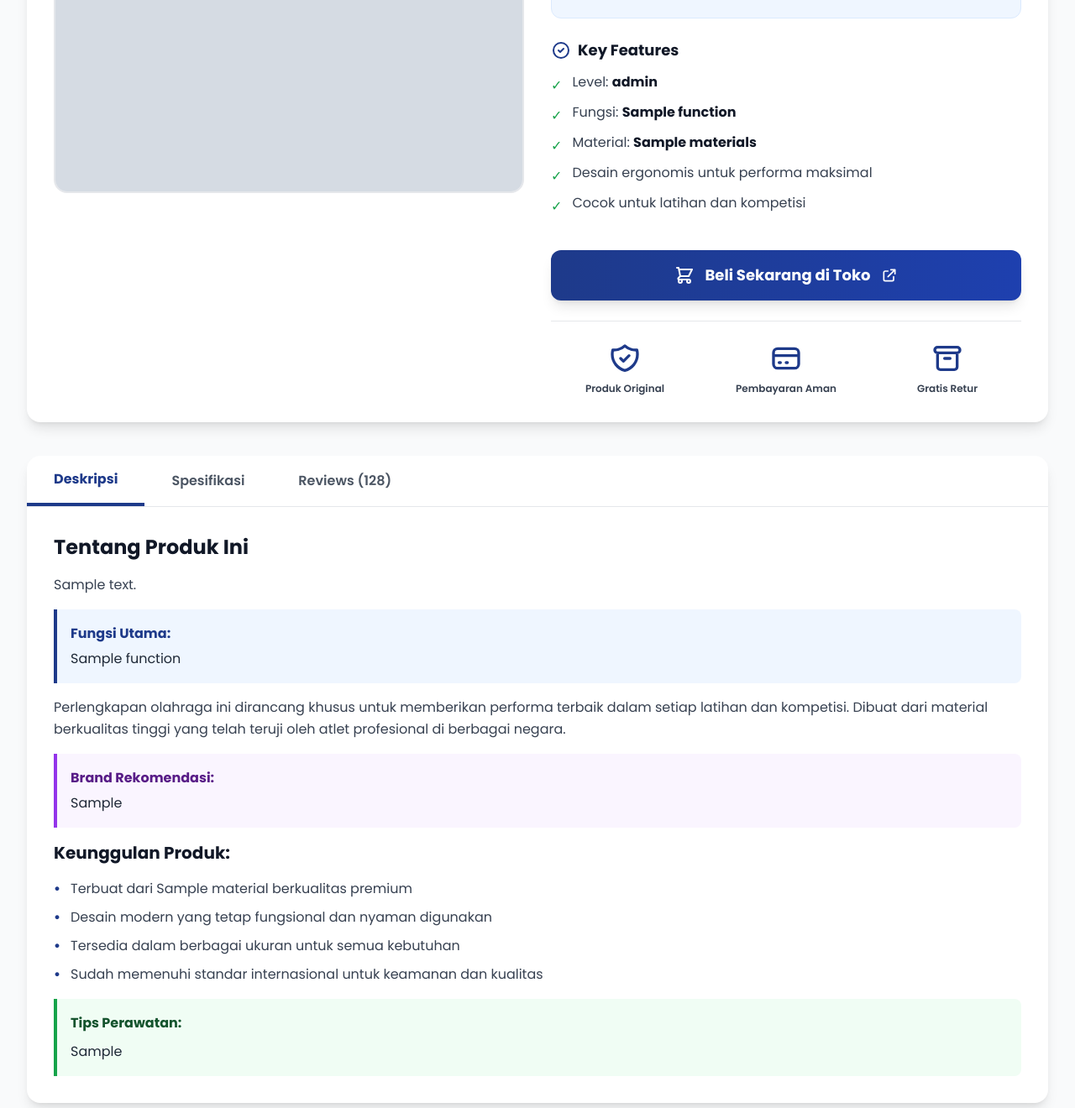
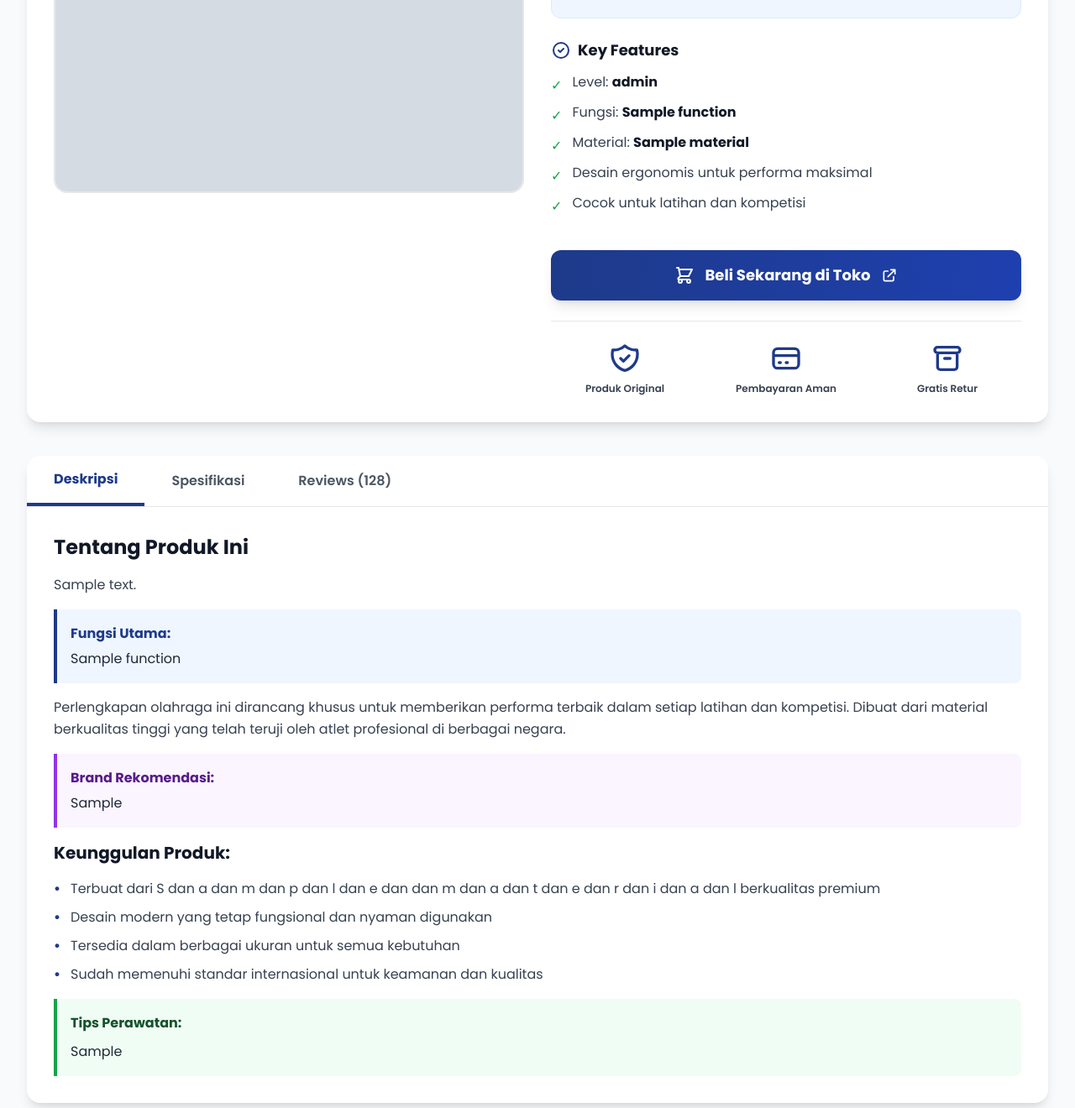
Before and after one commit to Adamitt/sportpedia, a Django app: template gearguide/templates/gearguide/card_details.html in a window 1280 px wide. Shown: the part 600-1920 px from the top of the page at 84% size. Run offline with Django 5.2, Linux system fonts and the light colour scheme; the template is opened without the code that fills it: most values are stand-ins (such as "Sample title", 1, 10 or a date in 2020); grey boxes marked "Sample" are stand-in pictures; data that the repository does not hold is empty; parts of the project's set-up code (start-up, migrations or seed data) failed here and were passed over; some libraries are stand-ins or nearby versions.

Commit message:
fiks angie material

```diff
--- a/gearguide/templates/gearguide/card_details.html
+++ b/gearguide/templates/gearguide/card_details.html
@@ -120,7 +120,7 @@
               {% if gear.materials %}
               <li class="flex items-start gap-3">
                 <span class="text-green-600 mt-1">✓</span>
-                <span class="text-gray-700">Material: <strong class="text-gray-900">{{ gear.materials }}</strong></span>
+                <span class="text-gray-700">Material: <strong class="text-gray-900">{{ gear.materials|join:", " }}</strong></span>
               </li>
               {% endif %}
               <li class="flex items-start gap-3">
@@ -218,7 +218,7 @@
             <li class="flex items-start gap-3">
               <span class="text-blue-900 font-bold">•</span>
               <span>Terbuat dari
-                {% for m in gear.materials|slice:"::-1"|slice:"1:" %}
+                {% for m in gear.materials|join:", " %}
                   {{ m }}{% if not forloop.last %} dan {% endif %}
                 {% endfor %}
                 berkualitas premium</span>
@@ -273,7 +273,7 @@
           <div class="border border-gray-200 rounded-lg p-4">
             <h3 class="text-sm font-semibold text-gray-500 mb-1">Material</h3>
             <p class="text-lg font-bold text-gray-900">
-              {% for m in gear.materials|slice:"::-1"|slice:"1:" %}
+              {% for m in gear.materials|join:", " %}
                 {{ m }}{% if not forloop.last %}, {% endif %}
               {% endfor %}
             </p>
```
